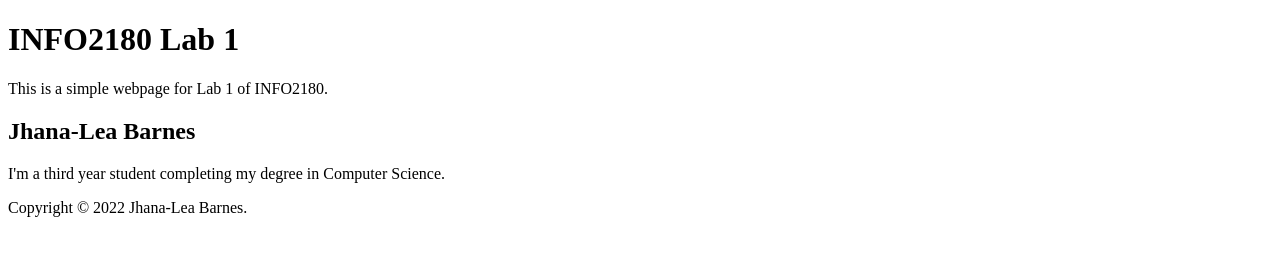
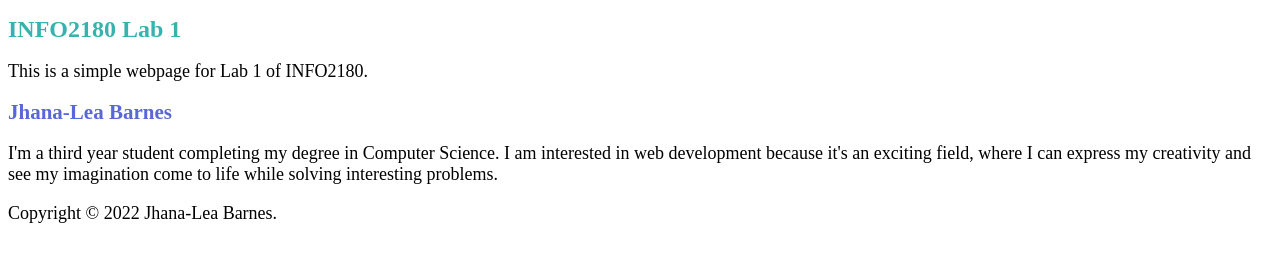
Before and after one commit to Jhanalea/info2180-lab1, a plain HTML site: page index.html in a window 1280 px wide. Drawn offline with Linux system fonts and the light colour scheme.

Commit message:
Edited HTML and added CSS

```diff
--- a/index.html
+++ b/index.html
@@ -4,6 +4,7 @@
   <meta charset="UTF-8">
   <meta name="viewport" content="width=device-width, initial-scale=1.0">
   <meta http-equiv="X-UA-Compatible" content="ie=edge">
+  <link href="styles.css" rel="stylesheet" type="text/css">
   <title>INFO2180 Lab 1</title>
 </head>
 <body>
@@ -13,7 +14,7 @@
 </header>
 <main>
   <h2>Jhana-Lea Barnes</h2>
-  <p>I'm a third year student completing my degree in Computer Science.</p>
+  <p>I'm a third year student completing my degree in Computer Science. I am interested in web development because it's an exciting field, where I can express my creativity and see my imagination come to life while solving interesting problems.</p>
 </main>
 <footer>
   <p>Copyright &copy; 2022 Jhana-Lea Barnes.</p>
--- /dev/null
+++ b/styles.css
@@ -0,0 +1,13 @@
+h1 {
+    font-size: 24px;
+    color: #38B2AC;
+}
+
+h2 {
+    font-size: 21px;
+    color: #5A67D8;
+}
+
+p {
+    font-size: 18px;
+}
```
